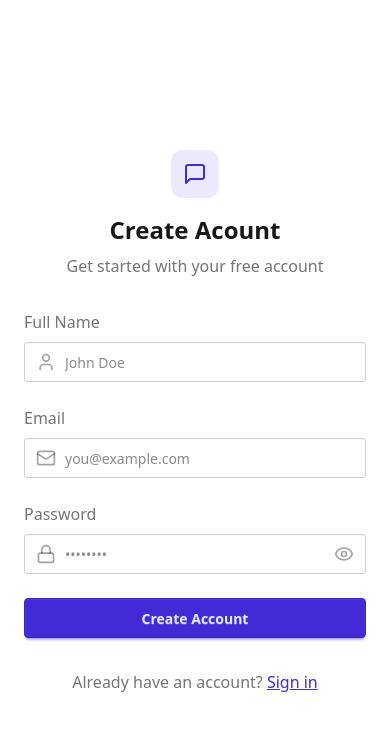
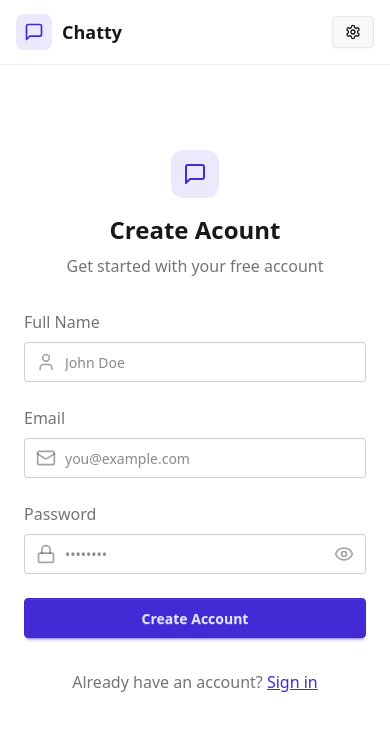
Before and after one commit to anton-ovod/chat-app, a React (Vite) app in the folder frontend/: page /signup in a window 390 px wide. Shown: the top 730 px of the page. Built offline with nearby package versions, Linux system fonts and the light colour scheme; no server answers.

Commit message:
[FRONTEND] Craated Navbar component with common settings nav link and nav links for auth users.

```diff
--- a/frontend/src/components/Navbar.tsx
+++ b/frontend/src/components/Navbar.tsx
@@ -1,5 +1,54 @@
+import { Link } from "react-router-dom";
+import { useAuthStore } from "../store/useAuthStore";
+import { LogOut, MessageSquare, Settings, User } from "lucide-react";
+
 const Navbar = () => {
-  return <div></div>;
+  const { logout, authUser } = useAuthStore();
+
+  return (
+    <header className="border-b border-base-300 fixed w-full top-0 z-40 backdrop-blur-lg bg-base-100">
+      <div className="container mx-auto px-4 h-16">
+        {/* Navbar content */}
+        <div className="flex items-center justify-between h-full">
+          {/* Logo*/}
+          <div className="flex items-center gap-8">
+            <Link
+              to="/"
+              className="flex items-center gap-2.5 hover:opacity-80 transition-all"
+            >
+              <div className="size-9 rounded-lg bg-primary/10 flex items-center justify-center">
+                <MessageSquare className="w-5 h-5 text-primary" />
+              </div>
+              <h1 className="text-lg font-bold"> Chatty </h1>
+            </Link>
+          </div>
+
+          {/* Navigation Links */}
+          <div className="flex items-center gap-2">
+            <Link to="/settings" className="btn btn-sm gap-2 transition-colors">
+              <Settings className="w-4 h-4" />
+              <span className="hidden sm:inline">Settings</span>
+            </Link>
+
+            {/* Protected Links */}
+            {authUser && (
+              <>
+                <Link to="/profile" className="btn btn-sm gap-2">
+                  <User className="size-5" />
+                  <span className="hidden sm:inline">Profile</span>
+                </Link>
+
+                <button className="flex gap-2 items-center" onClick={logout}>
+                  <LogOut className="size-5" />
+                  <span className="hidden sm:inline">Logout</span>
+                </button>
+              </>
+            )}
+          </div>
+        </div>
+      </div>
+    </header>
+  );
 };
 
 export default Navbar;
```
